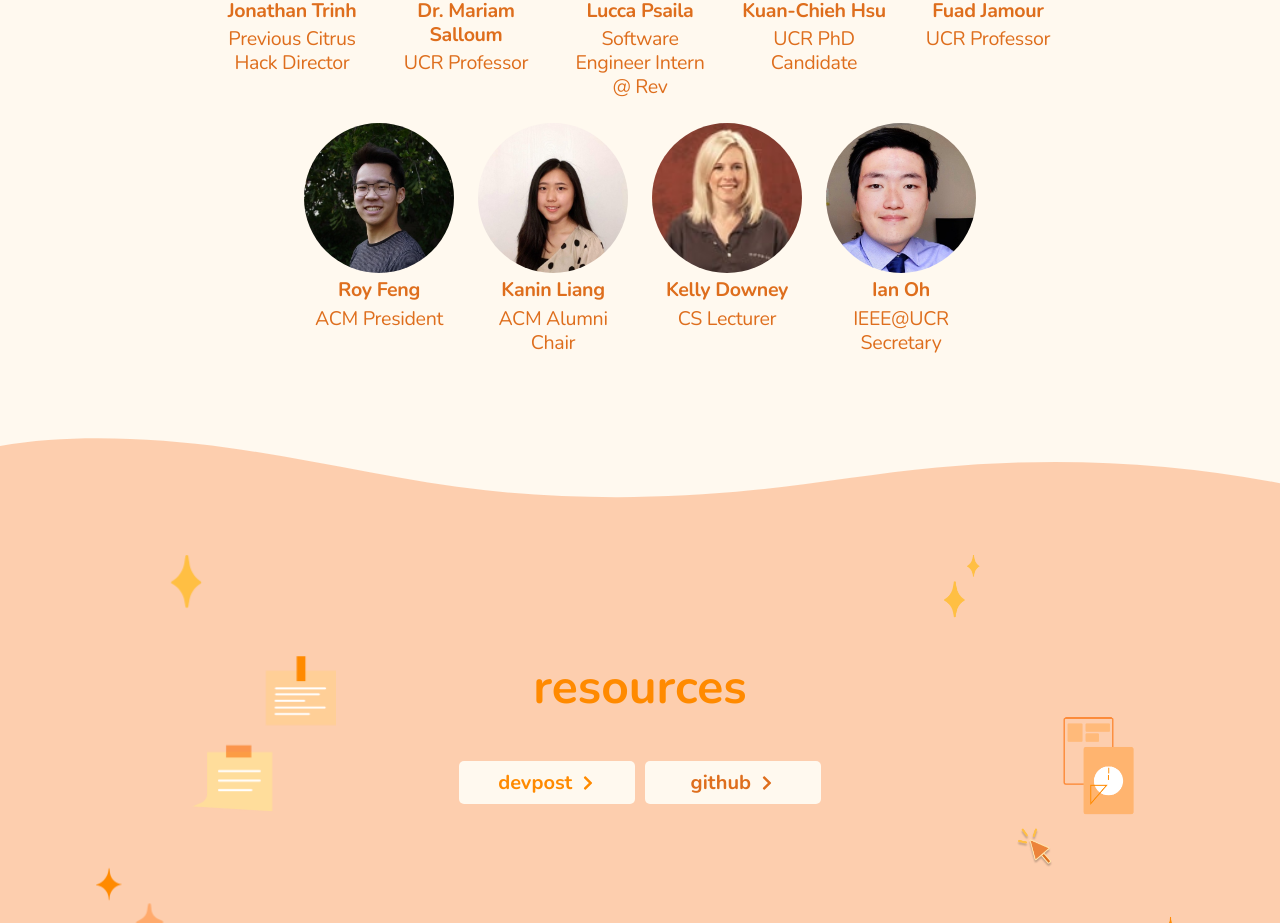
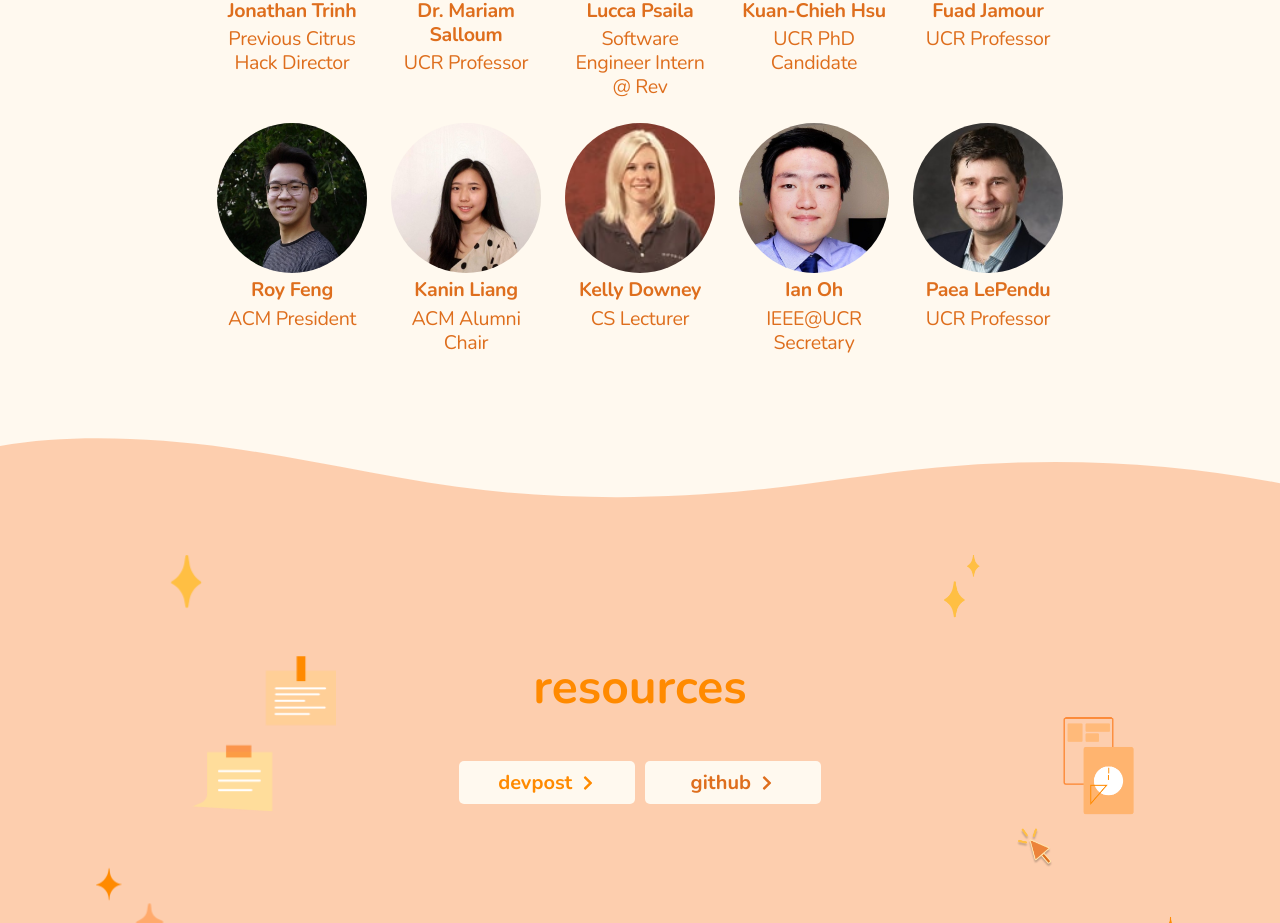
Before and after one commit to citrushack/cutiehack2021, a Next.js app: page /live in a window 1280 px wide. Shown: the part 2437-3360 px from the top of the page. Built offline with nearby package versions, Linux system fonts and the light colour scheme; no server answers.

Commit message:
Update judges

```diff
--- a/pages/live.js
+++ b/pages/live.js
@@ -29,6 +29,7 @@ import Roy from '../public/assets/judges/roy_feng.jpg'
 import Kanin from '../public/assets/judges/kanin_liang.jpg'
 import Kelly from '../public/assets/judges/kelly_downey.jpg'
 import Ian from '../public/assets/judges/ian_oh.jpg'
+import Paea from '../public/assets/judges/paea_lependu.jpg'
 
 import styles from '../styles/Live.module.css'
 
@@ -111,6 +112,11 @@ export default function Live() {
       image: Ian,
       name: 'Ian Oh',
       role: 'IEEE@UCR Secretary',
+    },
+    {
+      image: Paea,
+      name: 'Paea LePendu',
+      role: 'UCR Professor',
     },
   ]
 
```
Also changed, not shown: public/assets/judges/paea_lependu.jpg (added).
